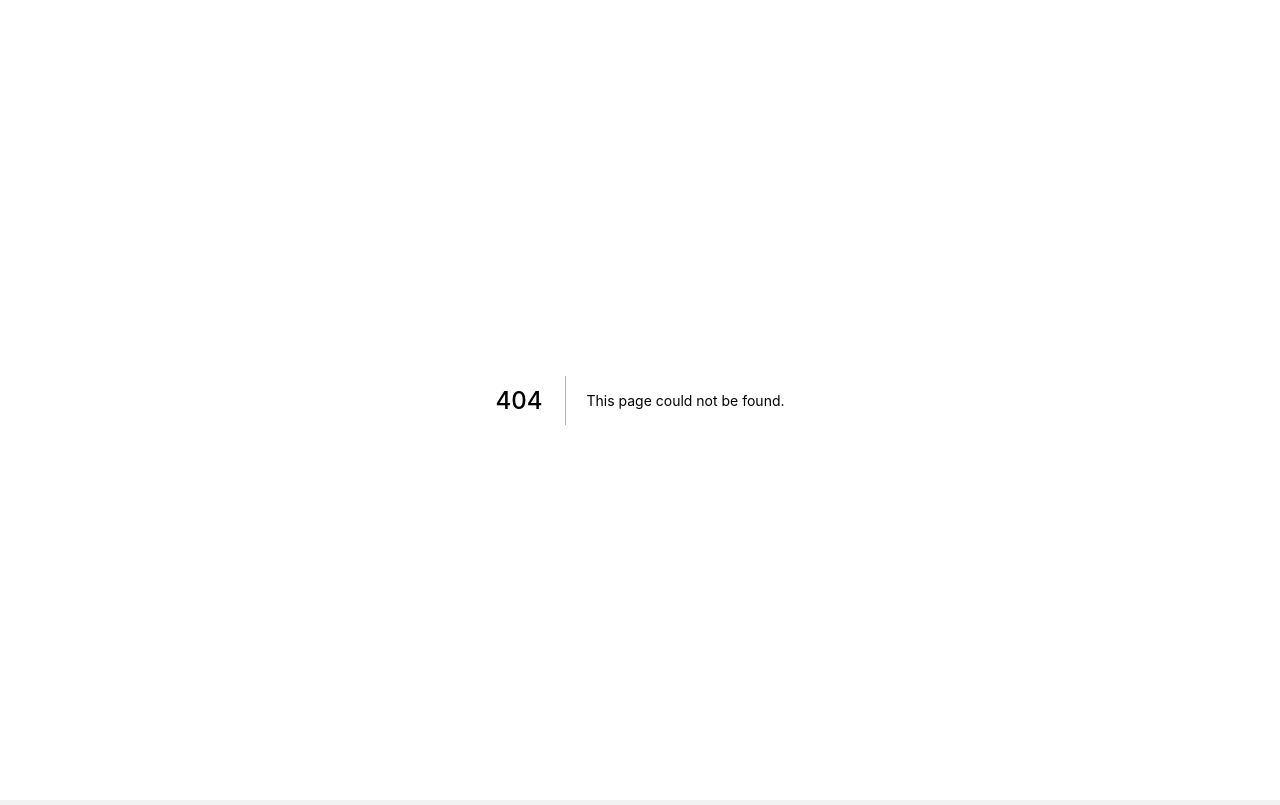
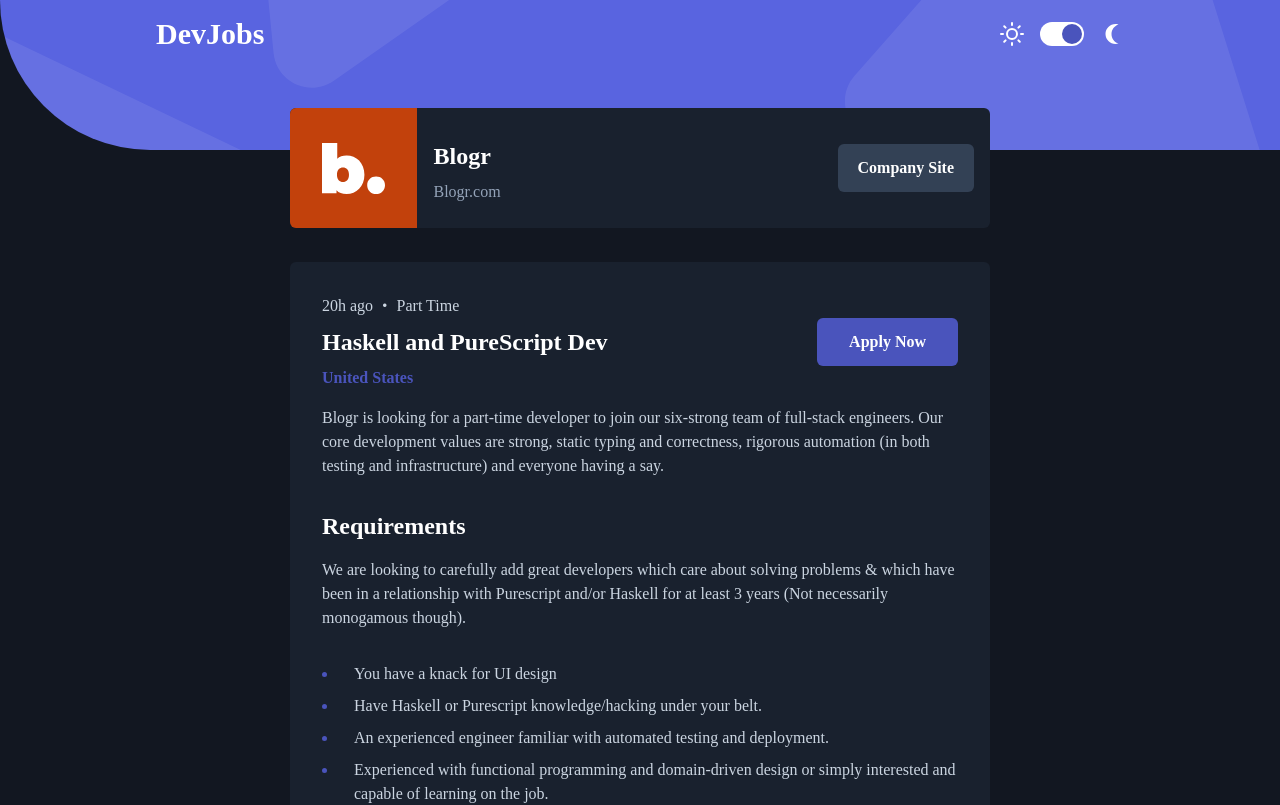
Before and after one commit to MuhammadAlyan1/job-finder-app, a Next.js app: page /job-details/1 in a window 1280 px wide. Before the commit this address had no page. Shown: the top 805 px of the page. Built offline with nearby package versions, Linux system fonts and the light colour scheme.

Commit message:
add job details api

```diff
--- /dev/null
+++ b/pages/job-details/[id].js
@@ -0,0 +1,76 @@
+import React from 'react';
+import axios from 'axios';
+import JobHeader from '../../components/jobDetails/JobHeader';
+import Details from '../../components/jobDetails/Details';
+import Footer from '../../components/jobDetails/Footer';
+import Head from 'next/head';
+import Header from '../../components/Header';
+
+const jobDetails = ({ job }) => {
+  const {
+    company,
+    logo,
+    logoWidth,
+    logoHeight,
+    logoBackground,
+    position,
+    postedAt,
+    contract,
+    location,
+    website,
+    apply,
+    description,
+    requirements,
+    role,
+  } = job;
+
+  const headerData = {
+    company,
+    logo,
+    logoWidth,
+    logoHeight,
+    logoBackground,
+    website,
+  };
+  const details = {
+    postedAt,
+    contract,
+    position,
+    location,
+    apply,
+    description,
+    requirements,
+    role,
+  };
+
+  return (
+    <>
+      <Head>
+        <title>{company} details</title>
+      </Head>
+      <Header>
+        <JobHeader {...headerData} />
+      </Header>
+
+      <div className="p-4">
+        <Details details={details} role={role} requirements={requirements} />
+        <Footer position={position} company={company} apply={apply} />
+      </div>
+    </>
+  );
+};
+
+export const getServerSideProps = async (context) => {
+  const { id } = context.params;
+  if (id === undefined) return;
+
+  const URL = `http://localhost:3000/api/get-jobs/${id}`;
+  const response = await axios.get(URL);
+  return {
+    props: {
+      job: response.data,
+    },
+  };
+};
+
+export default jobDetails;
```
